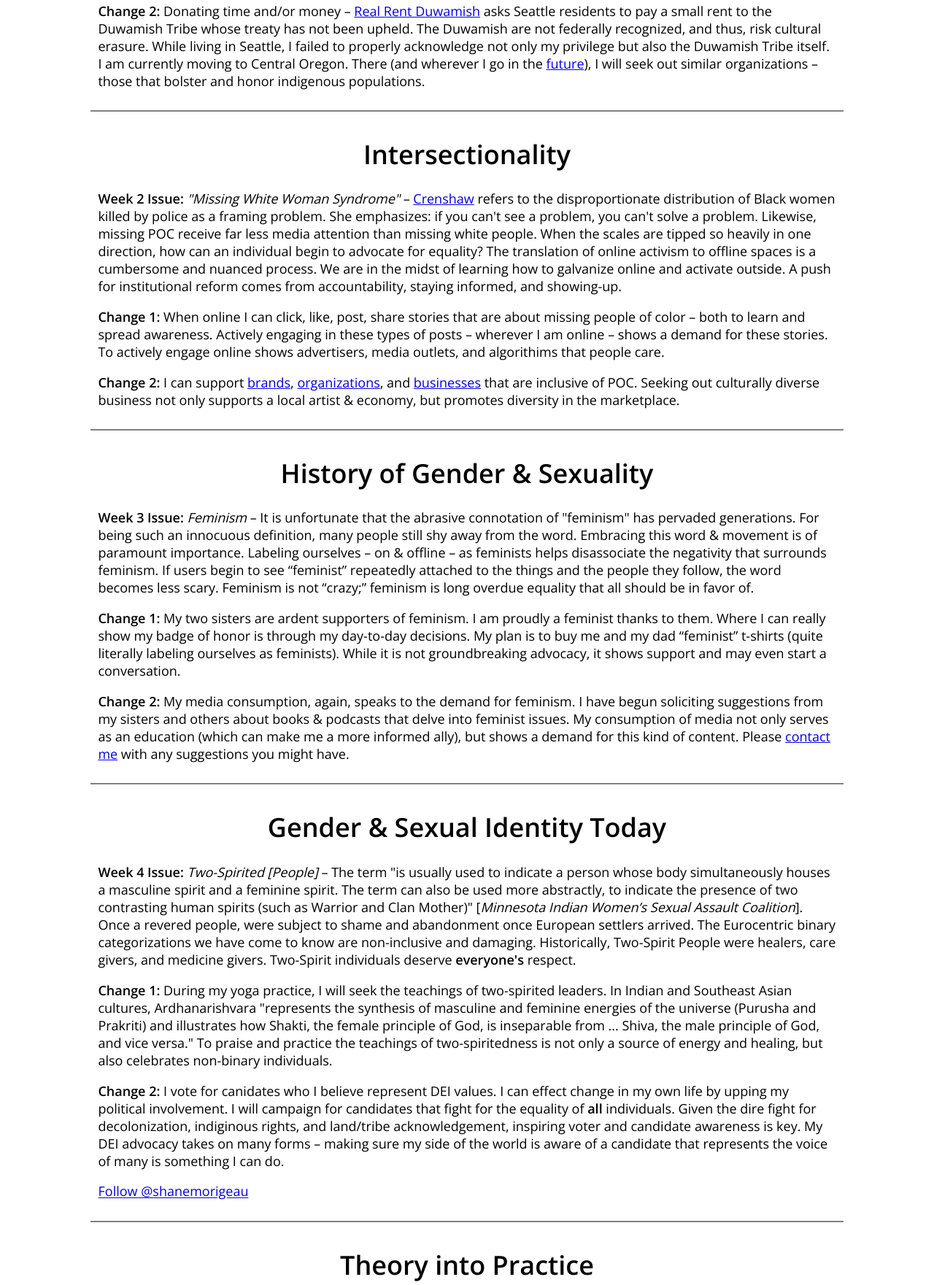
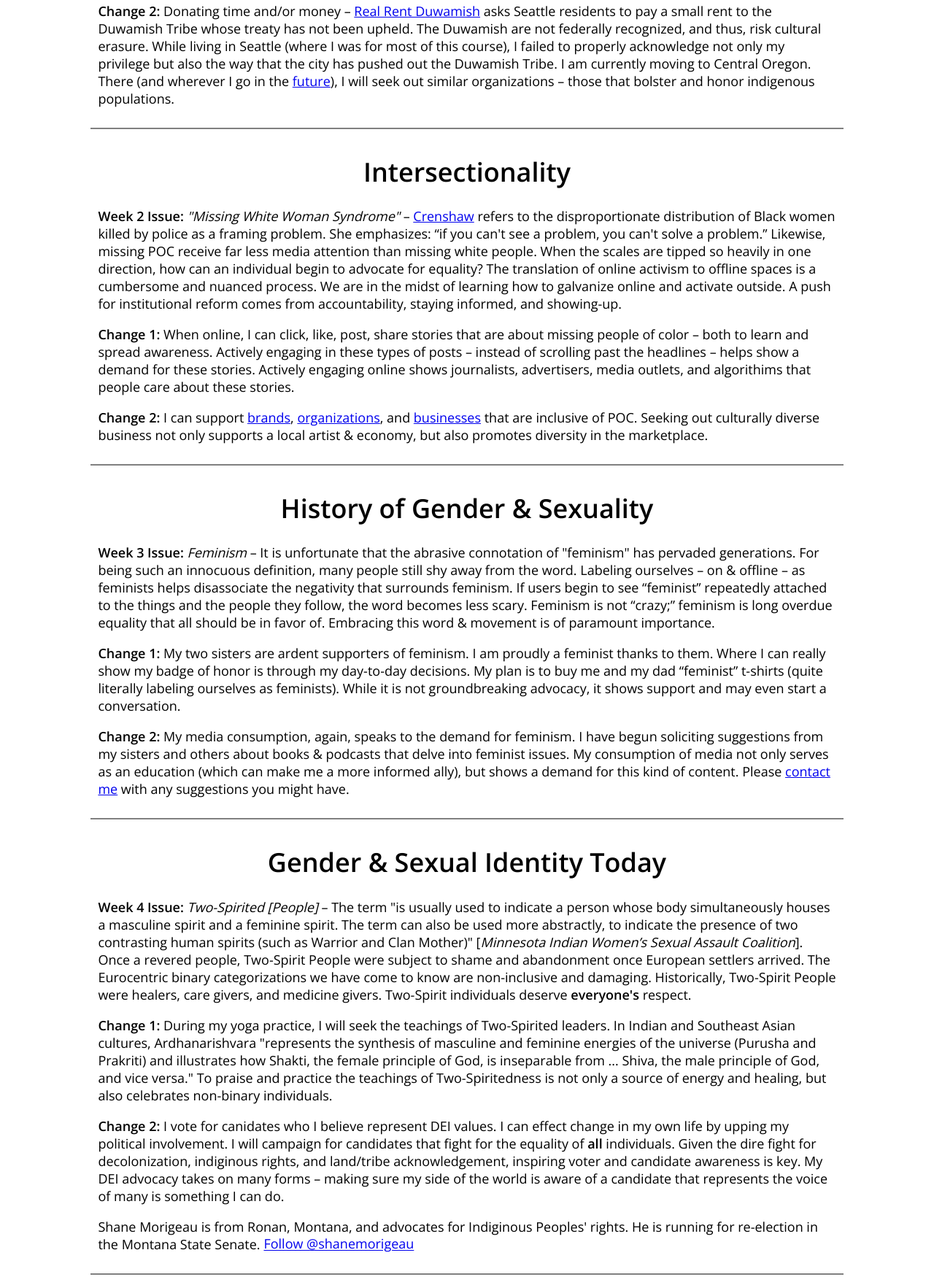
Before and after one commit to j-nilsen/MART341-WebDesign, a plain HTML site: page assignment-12/index.html in a window 1280 px wide. Shown: the part 979-2740 px from the top of the page at 73% size. Drawn offline with nearby package versions, Linux system fonts and the light colour scheme.

Commit message:
index.html formatting edits; added a ReadMe file

```diff
--- a/assignment-12/index.html
+++ b/assignment-12/index.html
@@ -38,29 +38,30 @@
     <p><b>Week 1 Issue:</b><em> White Privilege</em> – While I am only beginning my journey into learning about the depths of my privilege, <a href="https://psychology.umbc.edu/files/2016/10/White-Privilege_McIntosh-1989.pdf" target="_blank">McIntosh</a>’s definitions of privilege have provided a framework in which I can better acknowledge my advantages. Her writings have implored me to examine the givens in my life and how they are a result of systemic privilege. How can I combat this? How can I better acknowledge this? Acknowledging privilege is strange in that it invokes guilt and shame. However, I think its function goes beyond self-reproach. I think it is more productive to hold people – myself, my family, friends, and political representatives – accountable. That being said, I want to emphasize that I am working on my own privilege and biases. Last semester, I learned about settler colonialism in the context of environmentalism, and it pushed me to learn the indigenous histories of the places I have lived. While I am still unlearning the history I learned in school, I want to build upon that unlearning through other facets such as race and gender.</p>
     <p><b>Change 1:</b> Becoming an ally through media & involvement – seeking out <a href="https://goodblacknews.org/2020/06/04/acknowledging-your-privilege-and-becoming-an-ally-a-guide-to-resources-for-white-folks/" target="_blank">resources</a> that emphasize the plight of both historic and contemporary racism will help cultivate an understanding of how I benefit while others don't. Via literature, films, and local organizations, I can equip myself with knowledge to become a better ally and fight inequality.</p>
     <!-- Consider including Peggy McIntosh video: <iframe width="560" height="315" src="https://www.youtube.com/embed/e-BY9UEewHw" title="YouTube video player" frameborder="0" allow="accelerometer; autoplay; clipboard-write; encrypted-media; gyroscope; picture-in-picture" allowfullscreen></iframe> -->
-    <p><b>Change 2:</b> Donating time and/or money – <a href="https://www.realrentduwamish.org/" target="_blank">Real Rent Duwamish</a> asks Seattle residents to pay a small rent to the Duwamish Tribe whose treaty has not been upheld. The Duwamish are not federally recognized, and thus, risk cultural erasure. While living in Seattle, I failed to properly acknowledge not only my privilege but also the Duwamish Tribe itself. I am currently moving to Central Oregon. There (and wherever I go in the <a href="https://native-land.ca/" target="_blank">future</a>), I will seek out similar organizations – those that bolster and honor indigenous populations.<p/>
+    <p><b>Change 2:</b> Donating time and/or money – <a href="https://www.realrentduwamish.org/" target="_blank">Real Rent Duwamish</a> asks Seattle residents to pay a small rent to the Duwamish Tribe whose treaty has not been upheld. The Duwamish are not federally recognized, and thus, risk cultural erasure. While living in Seattle (where I was for most of this course), I failed to properly acknowledge not only my privilege but also the way that the city has pushed out the Duwamish Tribe. I am currently moving to Central Oregon. There (and wherever I go in the <a href="https://native-land.ca/" target="_blank">future</a>), I will seek out similar organizations – those that bolster and honor indigenous populations.<p/>
   </div>
 
   <div class="secondary-container">
     <h1 id="subheader">Intersectionality</h1>
-    <p><b>Week 2 Issue:</b><em> "Missing White Woman Syndrome"</em> – <a href="https://www.jstor.org/stable/1229039" target="_blank">Crenshaw</a> refers to the disproportionate distribution of Black women killed by police as a framing problem. She emphasizes: if you can't see a problem, you can't solve a problem. Likewise, missing POC receive far less media attention than missing white people. When the scales are tipped so heavily in one direction, how can an individual begin to advocate for
+    <p><b>Week 2 Issue:</b><em> "Missing White Woman Syndrome"</em> – <a href="https://www.jstor.org/stable/1229039" target="_blank">Crenshaw</a> refers to the disproportionate distribution of Black women killed by police as a framing problem. She emphasizes: <q>if you can't see a problem, you can't solve a problem.</q> Likewise, missing POC receive far less media attention than missing white people. When the scales are tipped so heavily in one direction, how can an individual begin to advocate for
     equality? The translation of online activism to offline spaces is a cumbersome and nuanced process. We are in the midst of learning how to galvanize online and activate outside. A push for institutional reform comes from accountability, staying informed, and showing-up.</p>
-    <p><b>Change 1:</b> When online I can click, like, post, share stories that are about missing people of color – both to learn and spread awareness. Actively engaging in these types of posts – wherever I am online – shows a demand for these stories. To actively engage online shows advertisers, media outlets, and algorithims that people care.</p>
-    <p><b>Change 2:</b> I can support <a href="https://www.hoka.com/en/us/blog-post/?id=time-to-reconnect-native-womens-wilderness" target="_blank">brands</a>, <a href="https://www.nativewomenswilderness.org/mmiw" target="_blank">organizations</a>, and <a href="https://owamni.com/" target="_blank">businesses</a> that are inclusive of POC. Seeking out culturally diverse business not only supports a local artist & economy, but promotes diversity in the marketplace.<p/>
+    <p><b>Change 1:</b> When online, I can click, like, post, share stories that are about missing people of color – both to learn and spread awareness. Actively engaging in these types of posts – instead of scrolling past the headlines – helps show a demand for these stories. Actively engaging online shows journalists, advertisers, media outlets, and algorithims that people care about these stories.</p>
+    <p><b>Change 2:</b> I can support <a href="https://www.hoka.com/en/us/blog-post/?id=time-to-reconnect-native-womens-wilderness" target="_blank">brands</a>, <a href="https://www.nativewomenswilderness.org/mmiw" target="_blank">organizations</a>, and <a href="https://owamni.com/" target="_blank">businesses</a> that are inclusive of POC. Seeking out culturally diverse business not only supports a local artist & economy, but also promotes diversity in the marketplace.<p/>
   </div>
 
   <div class="secondary-container">
     <h1 id="subheader">History of Gender & Sexuality</h1>
-    <p><b>Week 3 Issue:</b><em> Feminism</em> – It is unfortunate that the abrasive connotation of "feminism" has pervaded generations. For being such an innocuous definition, many people still shy away from the word. Embracing this word & movement is of paramount importance. Labeling ourselves – on & offline – as feminists helps disassociate the negativity that surrounds feminism. If users begin to see “feminist” repeatedly attached to the things and the people they follow, the word becomes less scary. Feminism is not “crazy;” feminism is long overdue equality that all should be in favor of.</p>
+    <p><b>Week 3 Issue:</b><em> Feminism</em> – It is unfortunate that the abrasive connotation of "feminism" has pervaded generations. For being such an innocuous definition, many people still shy away from the word. Labeling ourselves – on & offline – as feminists helps disassociate the negativity that surrounds feminism. If users begin to see “feminist” repeatedly attached to the things and the people they follow, the word becomes less scary. Feminism is not “crazy;” feminism is long overdue equality that all should be in favor of. Embracing this word & movement is of paramount importance.</p>
     <p><b>Change 1:</b> My two sisters are ardent supporters of feminism. I am proudly a feminist thanks to them. Where I can really show my badge of honor is through my day-to-day decisions. My plan is to buy me and my dad “feminist” t-shirts (quite literally labeling ourselves as feminists). While it is not groundbreaking advocacy, it shows support and may even start a conversation.</p>
     <p><b>Change 2:</b> My media consumption, again, speaks to the demand for feminism. I have begun soliciting suggestions from my sisters and others about books & podcasts that delve into feminist issues. My consumption of media not only serves as an education (which can make me a more informed ally), but shows a demand for this kind of content. Please <a href="contact.html">contact me</a> with any suggestions you might have.<p/>
   </div>
 
   <div class="secondary-container">
     <h1 id="subheader">Gender & Sexual Identity Today</h1>
-    <p><b>Week 4 Issue:</b><em> Two-Spirited [People]</em> – The term "is usually used to indicate a person whose body simultaneously houses a masculine spirit and a feminine spirit. The term can also be used more abstractly, to indicate the presence of two contrasting human spirits (such as Warrior and Clan Mother)" [<cite>Minnesota Indian Women’s Sexual Assault Coalition</cite>]. Once a revered people, were subject to shame and abandonment once European settlers arrived. The Eurocentric binary categorizations we have come to know are non-inclusive and damaging. Historically, Two-Spirit People were healers, care givers, and medicine givers. Two-Spirit individuals deserve <b>everyone's</b> respect.</p>
-    <p><b>Change 1:</b> During my yoga practice, I will seek the teachings of two-spirited leaders. In Indian and Southeast Asian cultures, Ardhanarishvara "represents the synthesis of masculine and feminine energies of the universe (Purusha and Prakriti) and illustrates how Shakti, the female principle of God, is inseparable from ... Shiva, the male principle of God, and vice versa." To praise and practice the teachings of two-spiritedness is not only a source of energy and healing, but also celebrates non-binary individuals.</p>
+    <p><b>Week 4 Issue:</b><em> Two-Spirited [People]</em> – The term "is usually used to indicate a person whose body simultaneously houses a masculine spirit and a feminine spirit. The term can also be used more abstractly, to indicate the presence of two contrasting human spirits (such as Warrior and Clan Mother)" [<cite>Minnesota Indian Women’s Sexual Assault Coalition</cite>]. Once a revered people, Two-Spirit People were subject to shame and abandonment once European settlers arrived. The Eurocentric binary categorizations we have come to know are non-inclusive and damaging. Historically, Two-Spirit People were healers, care givers, and medicine givers. Two-Spirit individuals deserve <b>everyone's</b> respect.</p>
+    <p><b>Change 1:</b> During my yoga practice, I will seek the teachings of Two-Spirited leaders. In Indian and Southeast Asian cultures, Ardhanarishvara "represents the synthesis of masculine and feminine energies of the universe (Purusha and Prakriti) and illustrates how Shakti, the female principle of God, is inseparable from ... Shiva, the male principle of God, and vice versa." To praise and practice the teachings of Two-Spiritedness is not only a source of energy and healing, but also celebrates non-binary individuals.</p>
     <p><b>Change 2:</b> I vote for canidates who I believe represent DEI values. I can effect change in my own life by upping my political involvement. I will campaign for candidates that fight for the equality of <b>all</b> individuals. Given the dire fight for decolonization, indiginous rights, and land/tribe acknowledgement, inspiring voter and candidate awareness is key. My DEI advocacy takes on many forms – making sure my side of the world is aware of a candidate that represents the voice of many is something I can do.<p/>
+      <p>Shane Morigeau is from Ronan, Montana, and advocates for Indiginous Peoples' rights. He is running for re-election in the Montana State Senate.
     <a href="https://twitter.com/shanemorigeau?ref_src=twsrc%5Etfw" class="twitter-follow-button" data-show-count="false">Follow @shanemorigeau</a><script async src="https://platform.twitter.com/widgets.js" charset="utf-8"></script>
   </div>
 
@@ -71,6 +72,6 @@
     <p><b>Change 1:</b> I love to ski. I moved to Montana for better access to snow & steeps (Minnesota has the cool temperature but is challenged when it comes to vertical relief). The sport is, as Vail's CEO puts it: "overwhelmingly white." Chuck Harris, a ski coach at Mt. Rose in Nevada, <a href="https://www.outsideonline.com/outdoor-adventure/snow-sports/national-brotherhood-skiers-oral-history/" target="_blank">declares:</a></p>
       <blockquote cite="https://www.outsideonline.com/outdoor-adventure/snow-sports/national-brotherhood-skiers-oral-history/">In the marketing materials for most resorts, there’s nobody who looks like me. There’s a dog whistle going on there, and also a red flag. The dog whistle is telling white people, “Hey, this is the perfect safe space for you and your kids.” The red flag is waving at anybody who’s Japanese, Korean, Chinese, Black, or Native American, and it’s saying, “Maybe you’re not quite welcome here."</blockquote>
       <p>In an effort to further access to the sport, I have applied to become a volunteer at the <a href="https://www.sharewinterfoundation.org/" target="_blank">Share Winter Foundation</a> – an organization that seeks to, <q>create a more inclusive, more diverse, and more welcoming winter sports community.</q> Also: I have sent emails to <dfn title="National Brotherhood of Skiing">NBS</dfn> and Share Winter for more information as well as stickers (water bottles, skis, and fridges need stickers – why not show support for winter for all?)
-    <p><b>Change 2:</b> A privilege in which I failed to recognize is the way in which I nourish my body; I have not experienced a scenario in which I could not find nourishment that did not “fit with my cultural traditions.” Eating food that aligns with me culturally is one of many “daily signals and indications that my people [count].” Two things in which I would like to do for my personal life: spend more time exploring & cooking culturally diverse foods (at least once every 2 weeks), and visit a First Nations Longhouse for a food event. Indiginous cuisine is strikingly underrepresented. By preparing and seeking out foods foreign to me, my privilege can be better illustrated. Food is a cultural cornerstone; making space for other cultures hinders erasure.<p/>
+    <p><b>Change 2:</b> A privilege in which I failed to recognize is the way in which I nourish my body; I have not experienced a scenario in which I could not find nourishment that did not “fit with my cultural traditions” (<a href="https://www.collegeart.org/pdf/diversity/white-privilege-and-male-privilege.pdf" target="_blank">McIntosh</a>). Eating food that aligns with me culturally is one of many “daily signals and indications that my people [count]” (<a href="https://www.collegeart.org/pdf/diversity/white-privilege-and-male-privilege.pdf" target="_blank">McIntosh</a>). Two things in which I would like to do for my personal life: spend more time exploring & cooking culturally diverse foods (at least once every 2 weeks), and visit a First Nations Longhouse for a food event. Indiginous cuisine is strikingly underrepresented. By preparing and seeking out foods foreign to me, my privilege can be better illustrated. Food is a cultural cornerstone; making space for other cultures hinders erasure.<p/>
   </div>
 </body>
```
Also changed, not shown: 1 other file.
